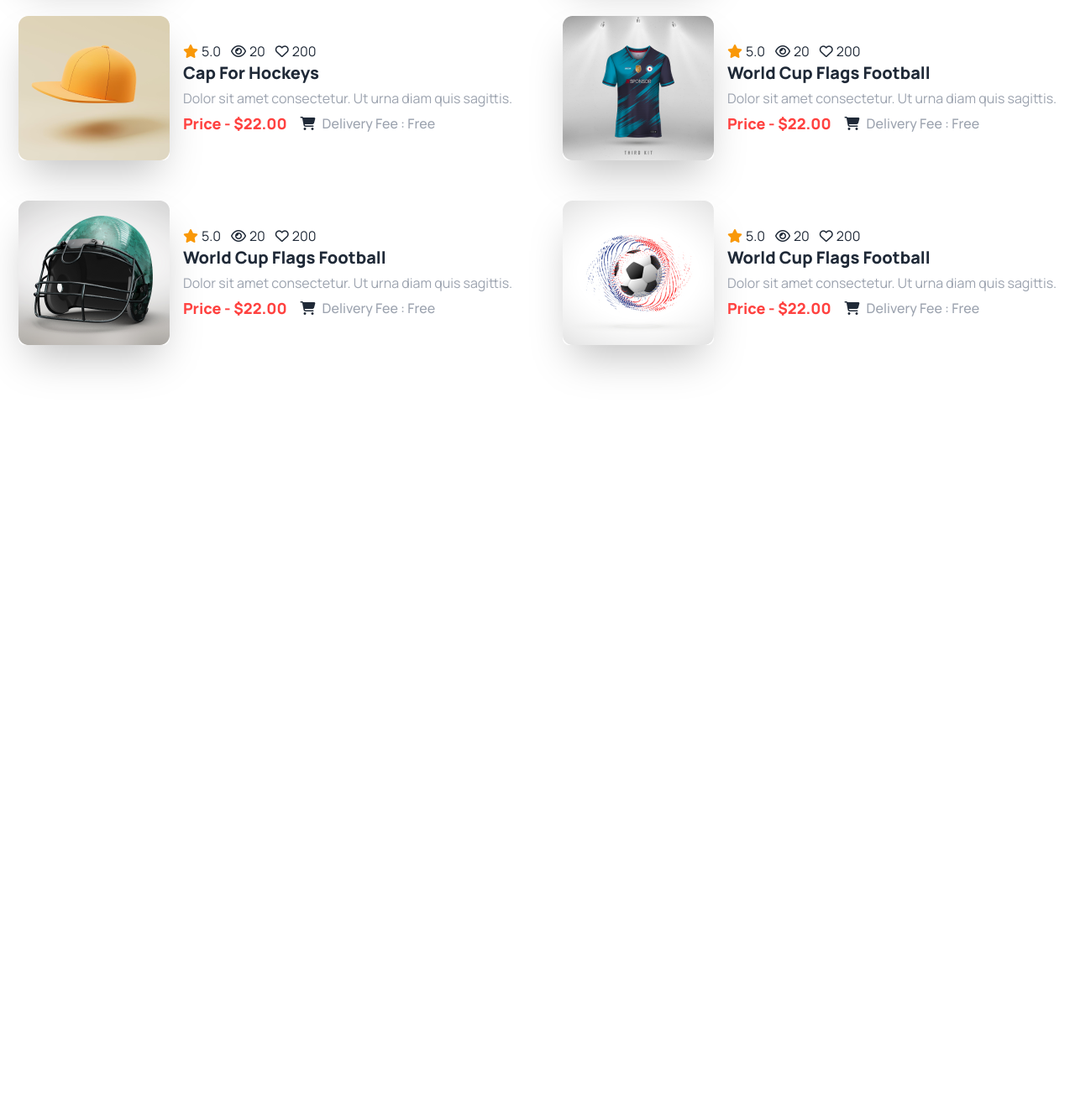
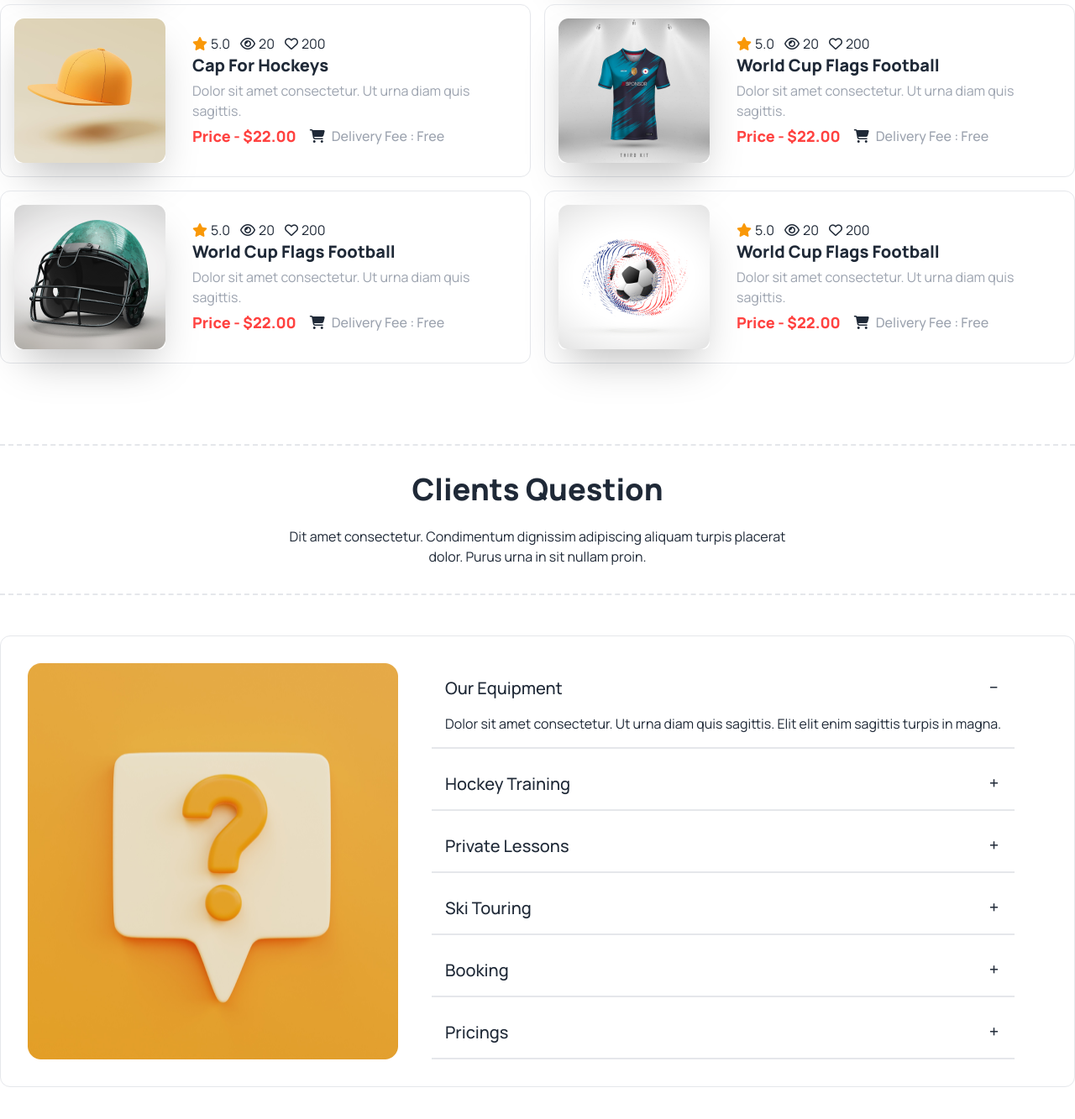
Before and after one commit to meheditonmoy/B9A3-hockey-project, a plain HTML site: page index.html in a window 1280 px wide. Shown: the part 2912-4245 px from the top of the page at 84% size. Before the commit the page ends 3435 px from the top, so only its background shows below. Drawn offline with nearby package versions, Linux system fonts and the light colour scheme.

Commit message:
added client qustions section

```diff
--- a/index.html
+++ b/index.html
@@ -103,7 +103,7 @@
                 <div class="relative">
                     <img class="w-full" src="Images/2.png" alt="">
                     <div
-                        class="text-left absolute items-center bottom-0 bg-black w-full h-full rounded-2xl bg-opacity-50">
+                        class="text-left  absolute items-center bottom-0 bg-black w-full h-full rounded-2xl bg-opacity-50">
                         <div class=" md:pt-32 lg:pt-32 pl-6 lg:pl-10 text-white">
                             <h4 class="text-2xl font-extrabold mb-3">Junior Program</h4>
                             <p class="w-[70%] lg:w-[495px] font-medium mb-6">Dolor sit amet consectetur. Ut urna diam
@@ -118,7 +118,7 @@
                 <div class="relative">
                     <img class="w-full" src="Images/3.png" alt="">
                     <div
-                        class="text-left absolute items-center bottom-0 bg-black w-full h-full rounded-2xl bg-opacity-50">
+                        class="text-left  absolute items-center bottom-0 bg-black w-full h-full rounded-2xl bg-opacity-50">
                         <div class=" md:pt-32 lg:pt-32 pl-6 lg:pl-10 text-white">
                             <h4 class="text-2xl font-extrabold mb-3">Teenager Program</h4>
                             <p class="w-[70%] lg:w-[495px] font-medium mb-6">Dolor sit amet consectetur. Ut urna diam
@@ -135,7 +135,7 @@
                     <img class="w-full  h-full" src="Images/4.png" alt="">
                     <div>
                         <div
-                            class="text-left absolute items-center bottom-0 bg-black w-full h-full rounded-2xl bg-opacity-50">
+                            class="text-left  absolute items-center bottom-0 bg-black w-full h-full rounded-2xl bg-opacity-50">
                             <div class="pt-2 md:pt-32 lg:pt-60 pl-6 lg:pl-16 text-white">
                                 <h4 class="text-xl lg:text-2xl font-extrabold mb-3">Professional Program</h4>
                                 <p class="w-[70%] lg:w-[495px] text-sm lg:text-base font-medium mb-3 lg:mb-6">Dolor sit
@@ -161,14 +161,14 @@
             </div>
 
             <div class="grid grid-cols-1
-             lg:grid-cols-2 gap-4">
+             lg:grid-cols-2 gap-4 px-4 lg:px-0">
 
                 <div class="hero ">
 
-                    <div class="hero-content flex-col lg:flex-row">
+                    <div class="hero-content flex-col lg:flex-row border rounded-xl">
 
-                        <img src="Images/5.png" class="max-w-sm rounded-lg shadow-2xl" />
-                        <div class="text-left">
+                        <img src="Images/5.png" class=" max-w-sm rounded-lg shadow-2xl" />
+                        <div class="text-left pl-4">
                             <div class="flex items-center gap-3">
                                 <div class="flex items-center gap-1">
                                     <i class="fa-solid fa-star text-[#F99808]"></i>
@@ -199,10 +199,10 @@
                 </div>
                 <div class="hero ">
 
-                    <div class="hero-content flex-col lg:flex-row">
+                    <div class="hero-content flex-col lg:flex-row border rounded-xl">
 
                         <img src="Images/6.png" class="max-w-sm rounded-lg shadow-2xl" />
-                        <div class="text-left">
+                        <div class="text-left pl-4">
                             <div class="flex items-center gap-3">
                                 <div class="flex items-center gap-1">
                                     <i class="fa-solid fa-star text-[#F99808]"></i>
@@ -233,10 +233,10 @@
                 </div>
                 <div class="hero ">
 
-                    <div class="hero-content flex-col lg:flex-row">
+                    <div class="hero-content flex-col lg:flex-row border rounded-xl">
 
                         <img src="Images/7.png" class="max-w-sm rounded-lg shadow-2xl" />
-                        <div class="text-left">
+                        <div class="text-left pl-4">
                             <div class="flex items-center gap-3">
                                 <div class="flex items-center gap-1">
                                     <i class="fa-solid fa-star text-[#F99808]"></i>
@@ -267,10 +267,10 @@
                 </div>
                 <div class="hero ">
 
-                    <div class="hero-content flex-col lg:flex-row">
+                    <div class="hero-content flex-col lg:flex-row border rounded-xl">
 
                         <img src="Images/8.png" class="max-w-sm rounded-lg shadow-2xl" />
-                        <div class="text-left">
+                        <div class="text-left pl-4">
                             <div class="flex items-center gap-3">
                                 <div class="flex items-center gap-1">
                                     <i class="fa-solid fa-star text-[#F99808]"></i>
@@ -301,10 +301,10 @@
                 </div>
                 <div class="hero ">
 
-                    <div class="hero-content flex-col lg:flex-row">
+                    <div class="hero-content flex-col lg:flex-row border rounded-xl">
 
                         <img src="Images/9.png" class="max-w-sm rounded-lg shadow-2xl" />
-                        <div class="text-left">
+                        <div class="text-left pl-4">
                             <div class="flex items-center gap-3">
                                 <div class="flex items-center gap-1">
                                     <i class="fa-solid fa-star text-[#F99808]"></i>
@@ -335,10 +335,10 @@
                 </div>
                 <div class="hero ">
 
-                    <div class="hero-content flex-col lg:flex-row">
+                    <div class="hero-content flex-col lg:flex-row border rounded-xl">
 
                         <img src="Images/10.png" class="max-w-sm rounded-lg shadow-2xl" />
-                        <div class="text-left">
+                        <div class="text-left pl-4">
                             <div class="flex items-center gap-3">
                                 <div class="flex items-center gap-1">
                                     <i class="fa-solid fa-star text-[#F99808]"></i>
@@ -370,6 +370,77 @@
 
             </div>
         </section>
+        <!-- client qustion section -->
+        <section class="text-center mb-24">
+            <div class="border-y-2 border-dashed py-8 mb-12">
+                <h3 class="text-xl md:text-3xl lg:text-4xl font-extrabold mb-6">Clients Question</h3>
+                <p class="text-sm lg:text-base lg:w-[605px] mx-4 lg:mx-auto ">Dit amet consectetur. Condimentum
+                    dignissim adipiscing aliquam turpis placerat dolor. Purus urna in sit nullam proin. </p>
+            </div>
+
+            <div class="flex flex-col lg:flex-row px-4 gap-10 border rounded-xl p-8">
+                <div class="flex justify-center lg:pl-4">
+                    <img src="Images/11.png" alt="" >
+                </div>
+                <div class="text-left space-y-3">
+                    <div class="collapse collapse-plus border-b-2 rounded-none">
+                        <input type="radio" name="my-accordion-3" checked="checked" />
+                        <div class="collapse-title text-xl font-medium">
+                            Our Equipment
+                        </div>
+                        <div class="collapse-content">
+                            <p>Dolor sit amet consectetur. Ut urna diam quis sagittis. Elit elit enim sagittis turpis in magna.</p>
+                        </div>
+                    </div>
+                    <div class="collapse collapse-plus border-b-2 rounded-none">
+                        <input type="radio" name="my-accordion-3" />
+                        <div class="collapse-title text-xl font-medium">
+                            Hockey Training
+                        </div>
+                        <div class="collapse-content">
+                            <p>Dolor sit amet consectetur. Ut urna diam quis sagittis. Elit elit enim sagittis turpis in magna.</p>
+                        </div>
+                    </div>
+                    <div class="collapse collapse-plus border-b-2 rounded-none">
+                        <input type="radio" name="my-accordion-3" />
+                        <div class="collapse-title text-xl font-medium">
+                            Private Lessons
+                        </div>
+                        <div class="collapse-content">
+                            <p>hello</p>
+                        </div>
+                    </div>
+                    <div class="collapse collapse-plus border-b-2 rounded-none">
+                        <input type="radio" name="my-accordion-3" />
+                        <div class="collapse-title text-xl font-medium">
+                            Ski Touring
+                        </div>
+                        <div class="collapse-content">
+                            <p>hello</p>
+                        </div>
+                    </div>
+                    <div class="collapse collapse-plus border-b-2 rounded-none">
+                        <input type="radio" name="my-accordion-3" />
+                        <div class="collapse-title text-xl font-medium">
+                            Booking
+                        </div>
+                        <div class="collapse-content">
+                            <p>hello</p>
+                        </div>
+                    </div>
+                    <div class="collapse collapse-plus border-b-2 rounded-none">
+                        <input type="radio" name="my-accordion-3" />
+                        <div class="collapse-title text-xl font-medium">
+                            Pricings
+                        </div>
+                        <div class="collapse-content">
+                            <p>hello</p>
+                        </div>
+                    </div>
+                </div>
+            </div>
+
+        </section>
 
     </main>
     <footer>
```
